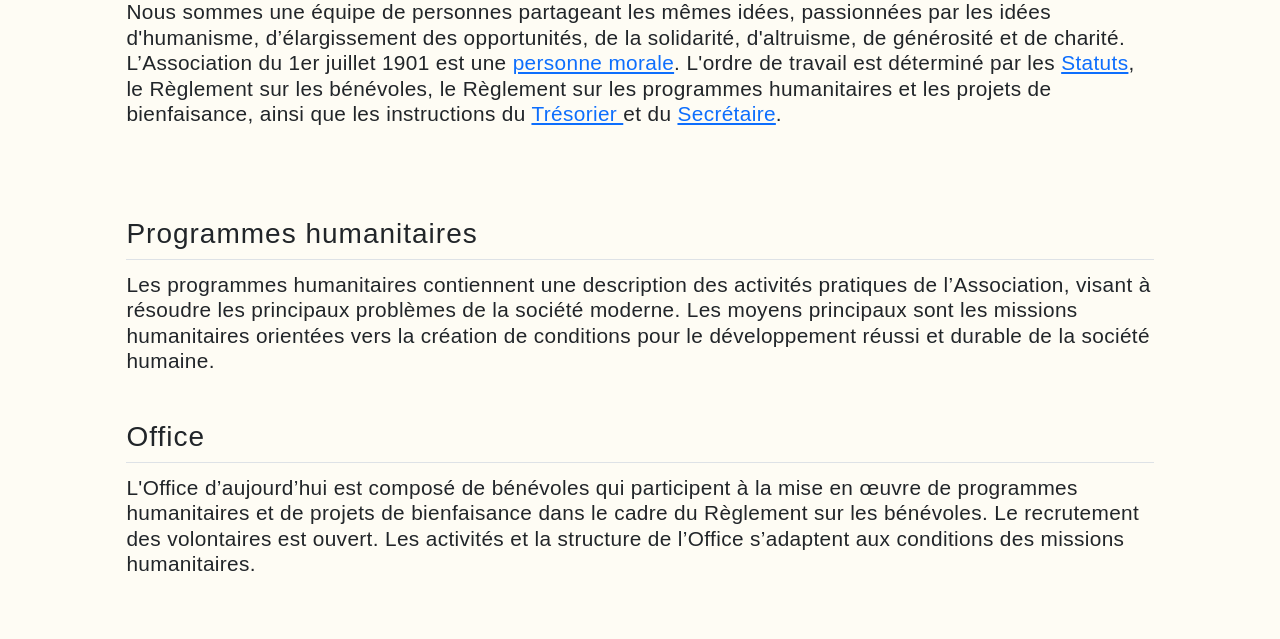
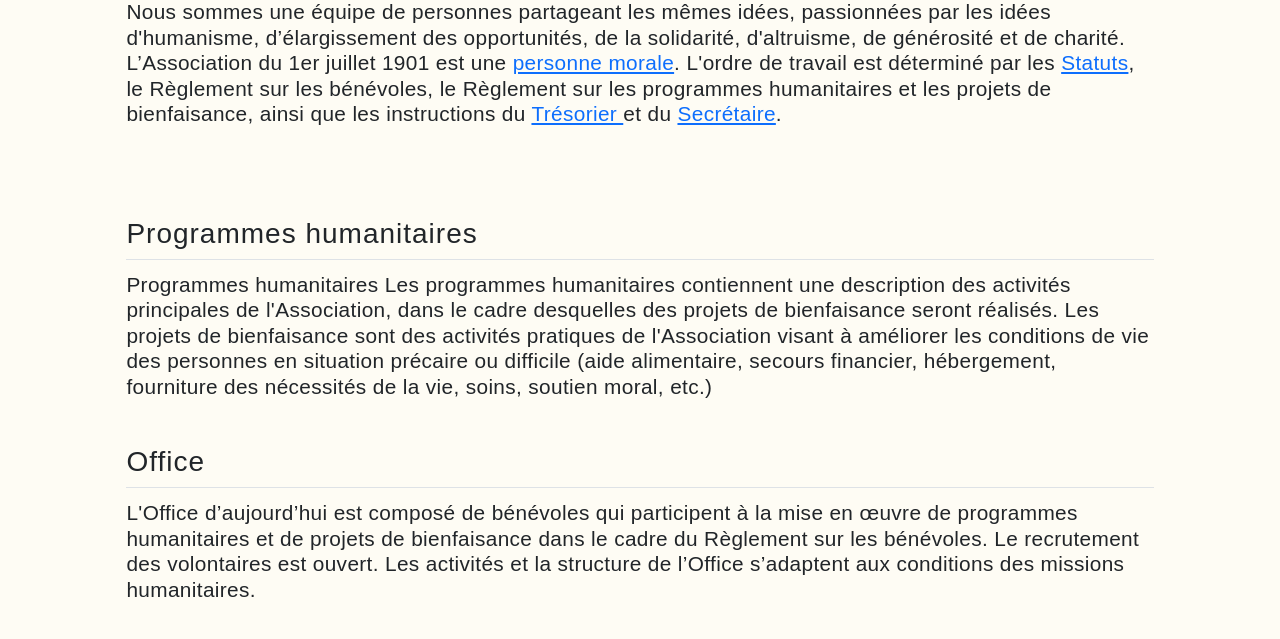
Before and after one commit to AB-IHI/AB-IHI, a PHP site: page / in a window 1280 px wide. Shown: the part 918-1557 px from the top of the page. Run offline with PHP 8.4, Linux system fonts and the light colour scheme.

Commit message:
update de la description/ paragraphe

```diff
--- a/view/home.php
+++ b/view/home.php
@@ -63,7 +63,9 @@
             <div class="feature col">
 
 
-                <p>Les programmes humanitaires contiennent une description des activités pratiques de l’Association, visant à résoudre les principaux problèmes de la société moderne. Les moyens principaux sont les missions humanitaires orientées vers la création de conditions pour le développement réussi et durable de la société humaine. </p>
+                <p>Programmes humanitaires
+                    Les programmes humanitaires contiennent une description des activités principales de l'Association, dans le cadre desquelles des projets de bienfaisance seront réalisés.
+                    Les projets de bienfaisance sont des activités pratiques de l'Association visant à améliorer les conditions de vie des personnes en situation précaire ou difficile (aide alimentaire, secours financier, hébergement, fourniture des nécessités de la vie, soins, soutien moral, etc.) </p>
 
             </div>
 
```
Also changed, not shown: 2 other files.
